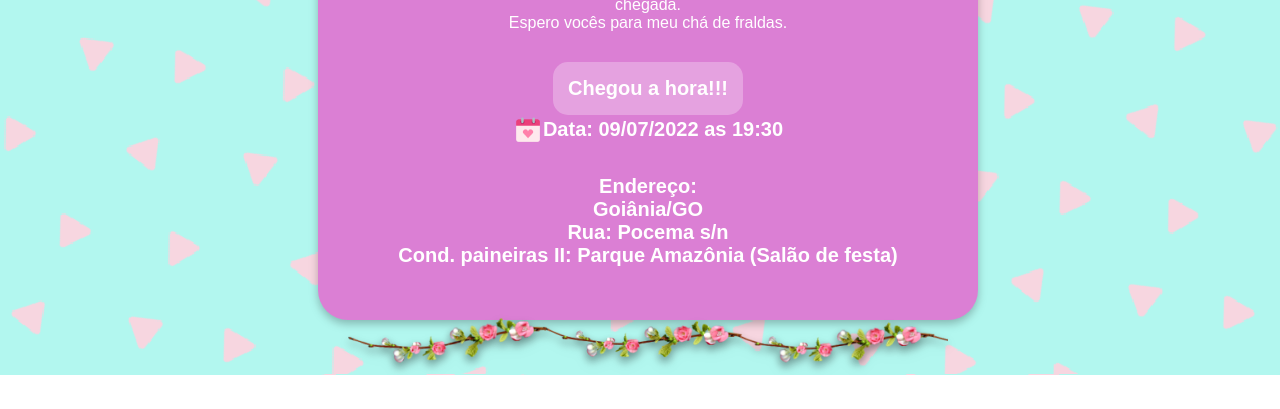
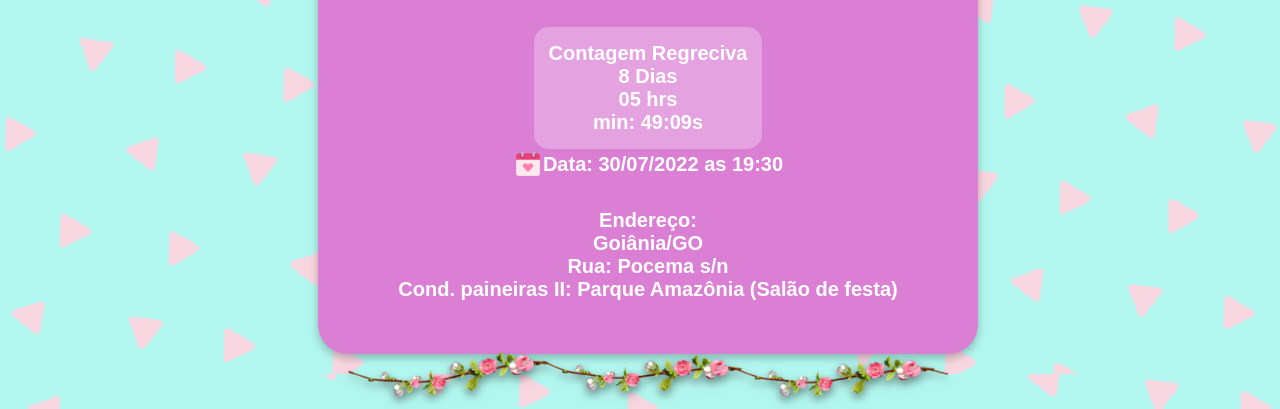
Before and after one commit to athilasb/chafraldalina, a plain HTML site: page index.html in a window 1280 px wide. Shown: the part 442-851 px from the top of the page. Before the commit the page ends 817 px from the top, so only its background shows below. Drawn offline with Linux system fonts and the light colour scheme; a web font is replaced by a local one.

Commit message:
Update index.html

```diff
--- a/index.html
+++ b/index.html
@@ -98,7 +98,7 @@
                         <span class="days"></span> Dias <br><span class="hours"> </span> hrs <br> min: <span class="minutes"></span>:<span class="seconds"></span>s
                     </div>
                 </div>
-                <div class="info_data_dia"><img width="30px" src="img/kisspng-computer-icons-calendar-date-wedding-ceremony-5ad91b6966ff95.7443044915241777694219.png" alt=""> Data: 09/07/2022 as 19:30</div>
+                <div class="info_data_dia"><img width="30px" src="img/kisspng-computer-icons-calendar-date-wedding-ceremony-5ad91b6966ff95.7443044915241777694219.png" alt=""> Data: 30/07/2022 as 19:30</div>
             </div>
             <div class="info_endereco">
 
@@ -155,7 +155,7 @@
                 var timeinterval = setInterval(updateClock, 1000);
             }
 
-            var deadline = 'July 09 2022 19:30:00 GMT-3';
+            var deadline = 'July 30 2022 19:30:00 GMT-3';
             initializeClock('clockdiv', deadline);
         </script>
 </body>
```
